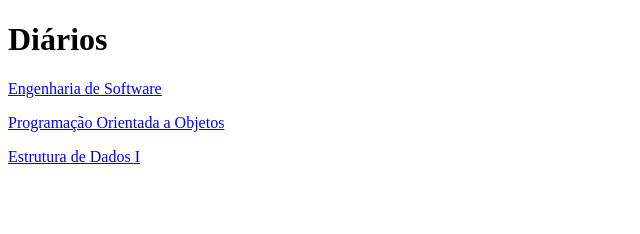
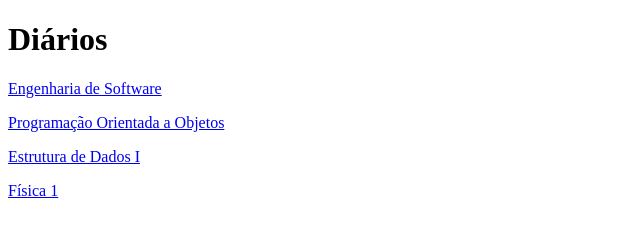
Before and after one commit to sbarleck/sjaviel.github.io, a plain HTML site: page Diarios/index.html in a window 1280 px wide. Shown: the full height of the page, 0-640 px from the left. Drawn offline with Linux system fonts and the light colour scheme.

Commit message:
notas fisica 1

```diff
--- a/Diarios/index.html
+++ b/Diarios/index.html
@@ -5,5 +5,6 @@
 <p><a href="EngSw.pdf">Engenharia de Software</a></p>
 <p><a href="POO.pdf">Programa&ccedil;&atilde;o Orientada a Objetos</a></p>
 <p><a href="EstruturadeDados.pdf">Estrutura de Dados I</a></p>
+<p><a href="Fisica1.pdf">F&iacute;sica 1</a></p>
 </body>
 </html>
```
Also changed, not shown: 1 other file.
